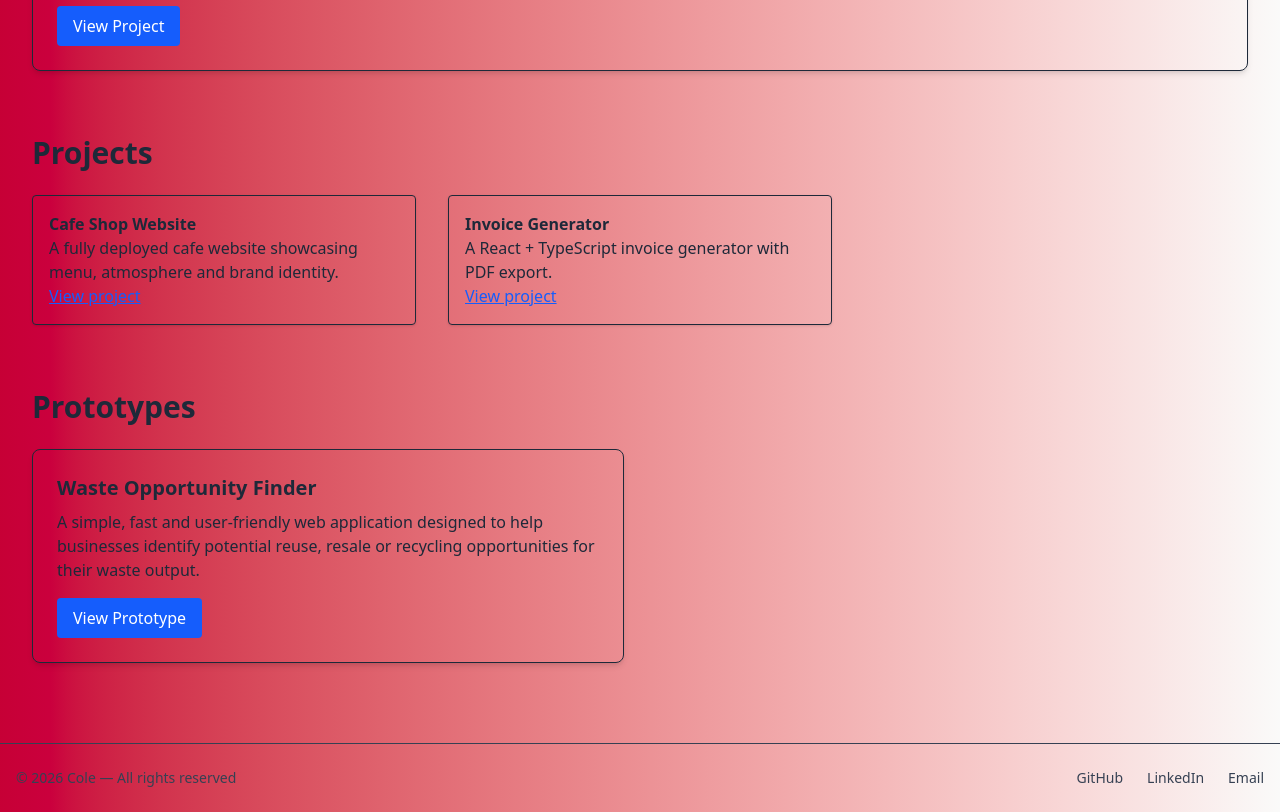
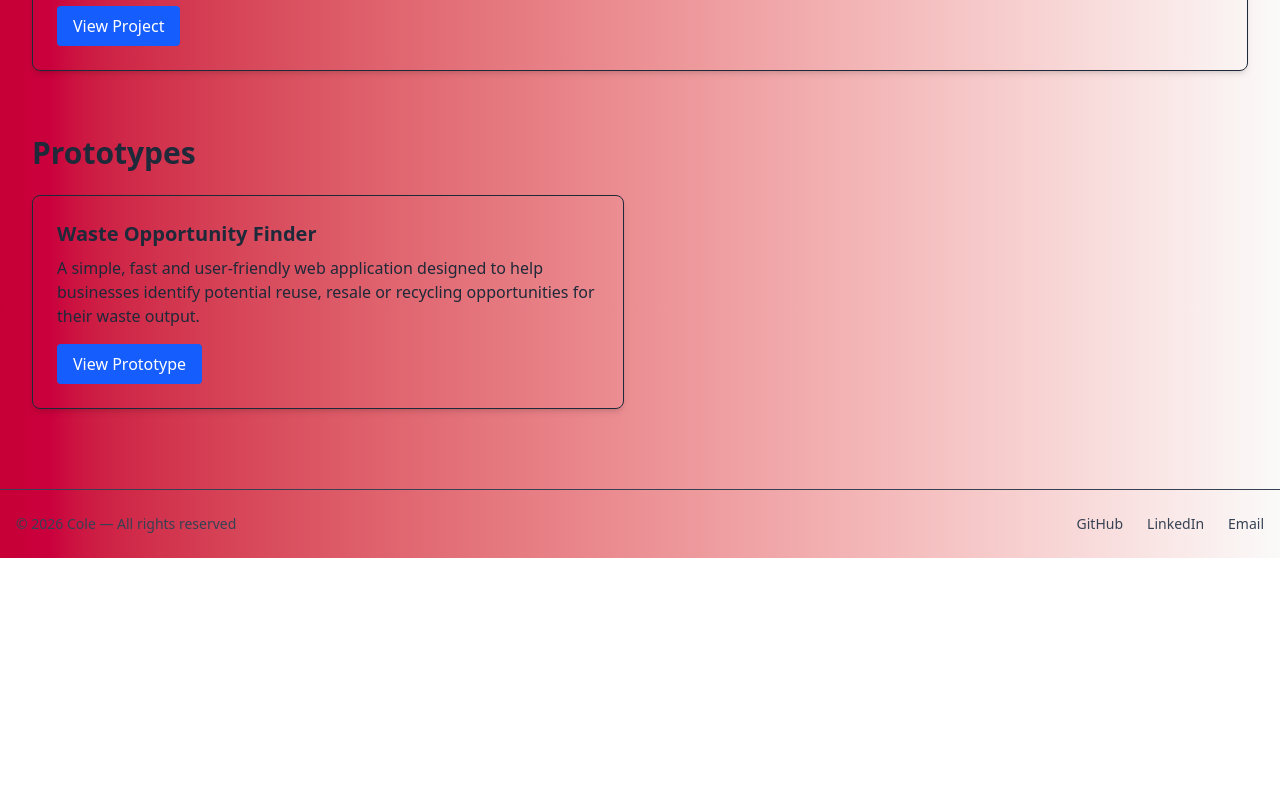
Before and after one commit to YoichiDev-tech/recruitment-portfolio, a React (Vite) app: page /projects in a window 1280 px wide. Shown: the part 960-1772 px from the top of the page. After the commit the page ends 1518 px from the top, so only its background shows below. Built offline with nearby package versions, Linux system fonts and the light colour scheme.

Commit message:
Fixed margin styling bug in the Projects.tsx and got rid of non useful files

```diff
--- a/src/features/projects/projectsData.ts
+++ /dev/null
@@ -1,16 +0,0 @@
-export const projectsData = [
-  {
-    id: 1,
-    title: "Cafe Shop Website",
-    description: "A fully deployed cafe website showcasing menu, atmosphere and brand identity.",
-    tech: ["React", "TypeScript", "Tailwind"],
-    link: "https://your-cafe-demo.com"
-  },
-  {
-    id: 2,
-    title: "Invoice Generator",
-    description: "A React + TypeScript invoice generator with PDF export.",
-    tech: ["React", "TypeScript", "Supabase"],
-    link: "/projects/invoice-generator"
-  }
-];
--- a/src/pages/Projects/Projects.tsx
+++ b/src/pages/Projects/Projects.tsx
@@ -1,4 +1,3 @@
-import ProjectGrid from '../../components/portfolio/ProjectGrid';
 import Hero from '../../components/portfolio/Hero';
 
 export default function Projects() {
@@ -69,14 +68,6 @@ export default function Projects() {
                 </div>
             </section>
 
-            {/* All Projects */}
-            <section className="mb-16">
-                <h2 className="text-3xl font-bold mb-6">Projects</h2>
-
-                {/* Project grid */}
-                <ProjectGrid />
-            </section>
-
             {/* Prototype Section */}
             <section>
                 <h2 className="text-3xl font-bold mb-6">Prototypes</h2>
```
